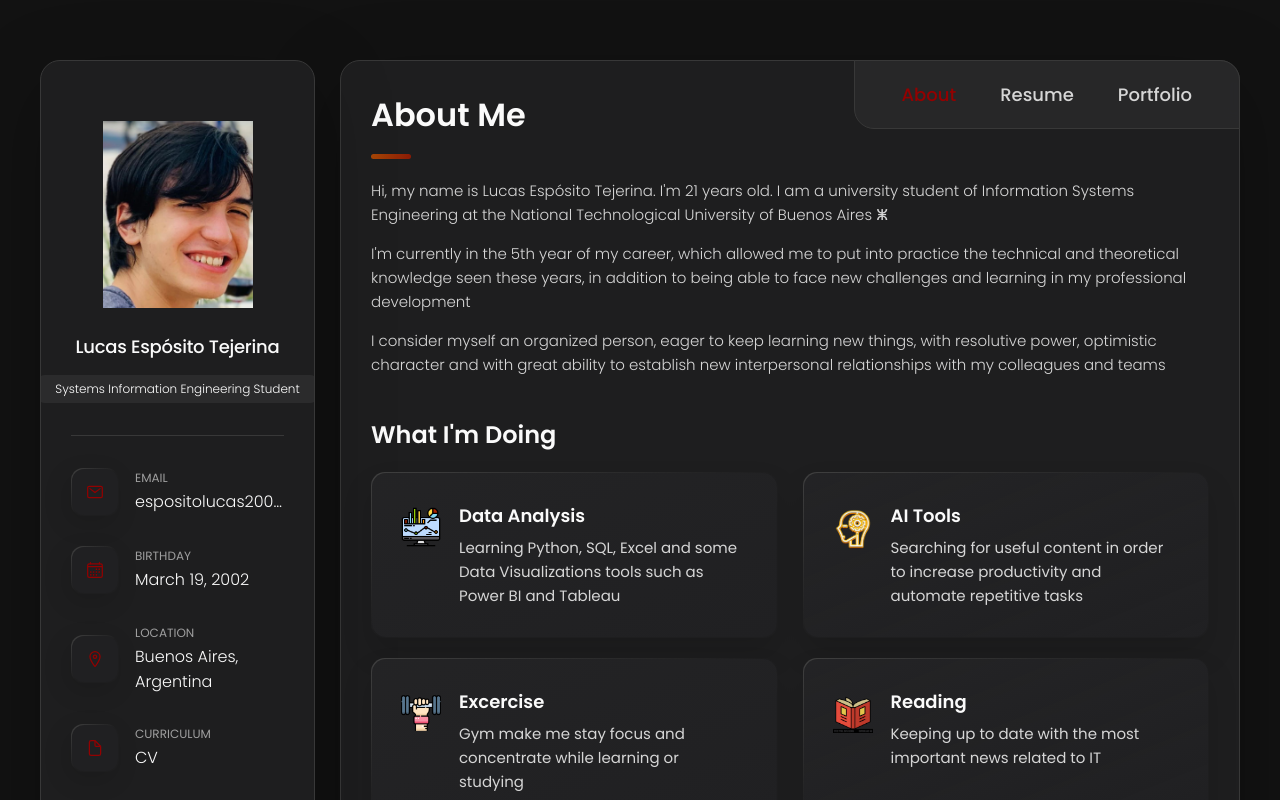
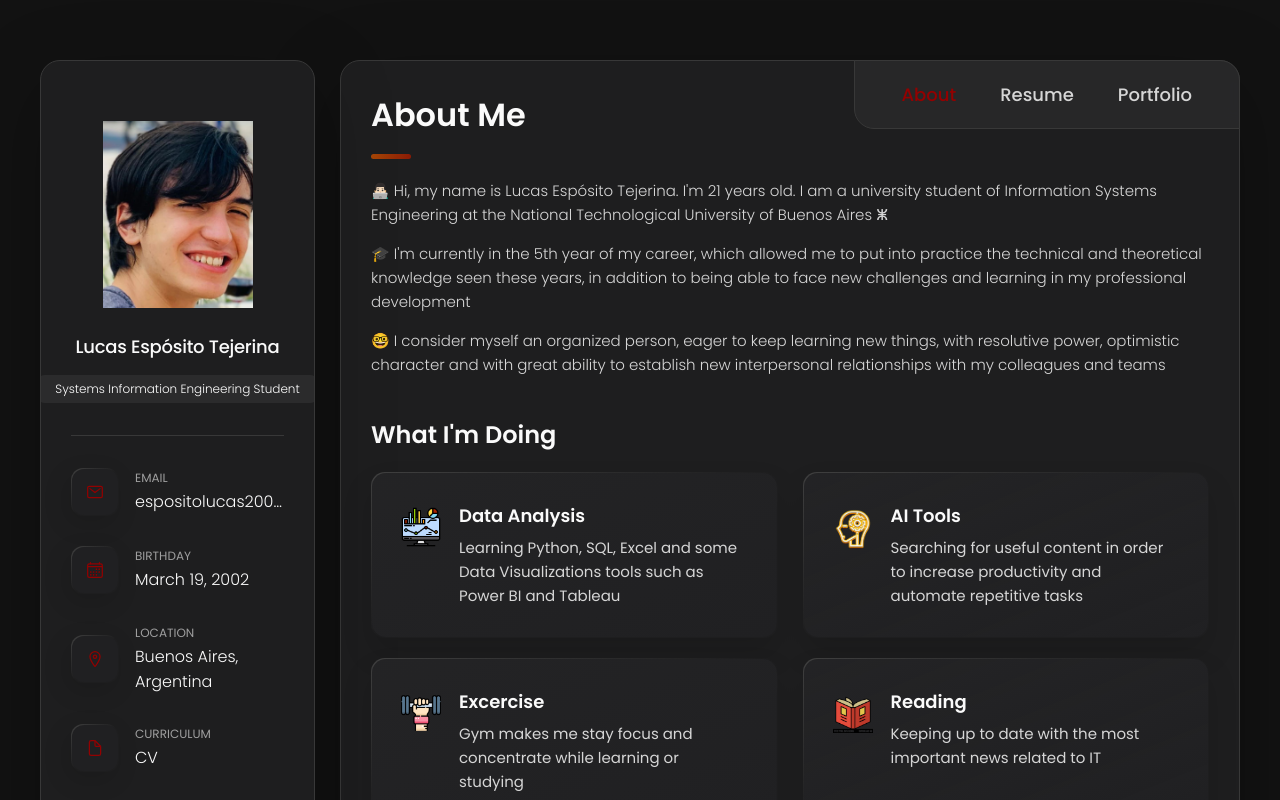
Before and after one commit to EspositoLucas/Portfolio-Website, a plain HTML site: page index.html in a window 1280 px wide. Shown: the top 800 px of the page. Drawn offline with nearby package versions, Linux system fonts and the light colour scheme.

Commit message:
update about me

```diff
--- a/index.html
+++ b/index.html
@@ -217,10 +217,10 @@
 
           <section class="about-text">
             <p>
-              Hi, my name is Lucas Espósito Tejerina. I'm 21 years old. I am a university student of Information Systems Engineering at the National Technological University of Buenos Aires ⵥ
+              👨🏻‍💻 Hi, my name is Lucas Espósito Tejerina. I'm 21 years old. I am a university student of Information Systems Engineering at the National Technological University of Buenos Aires ⵥ
             </p>
               <p>
-              I'm currently in the 5th year of my career,
+                🎓 I'm currently in the 5th year of my career,
               which allowed me to put into practice the technical and theoretical knowledge seen these years,
               in addition to being able to face new challenges and learning in my professional development
 
@@ -230,7 +230,7 @@
             </p>
 
           <p>
-            I consider myself an organized person, eager to keep learning new things, with resolutive power, optimistic character and with great ability
+            🤓 I consider myself an organized person, eager to keep learning new things, with resolutive power, optimistic character and with great ability
             to establish new interpersonal relationships with my colleagues and teams
           </p>
           </section>
@@ -294,7 +294,7 @@
                   <h4 class="h4 service-item-title">Excercise</h4>
 
                   <p class="service-item-text">
-                    Gym make me stay focus and concentrate while learning or studying
+                    Gym makes me stay focus and concentrate while learning or studying
                   </p>
                 </div>
               </li>
```
